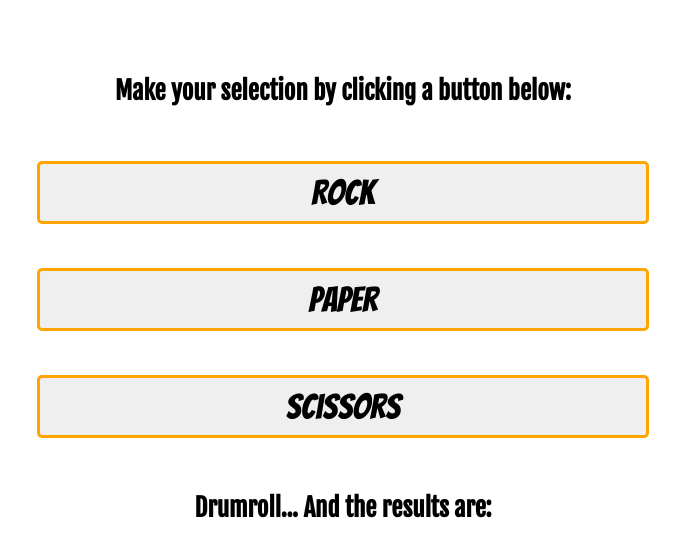
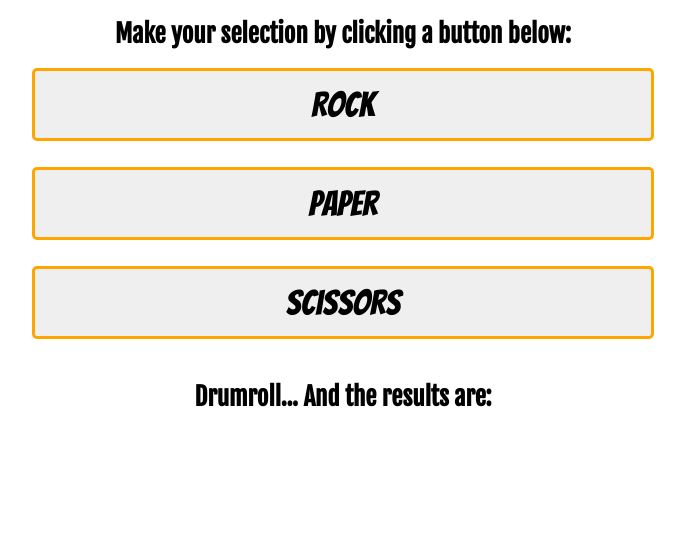
Before and after one commit to webdevyn/javascript-game, a plain HTML site: page index.html in a window 1280 px wide. Shown: the part 98-654 px from the top of the page, without its empty margins (297-982 px from the left). Drawn offline with Linux system fonts and the light colour scheme.

Commit message:
adjust css grid spacing

```diff
--- a/index.html
+++ b/index.html
@@ -16,7 +16,7 @@
     <div id="container">
       <div id="main">
         <h1>Rock, Paper, Scissors</h1>
-            <h2>Make your selection by clicking a button below:</h2>
+            <h2 id="topH2">Make your selection by clicking a button below:</h2>
                 <button type="button" id="btn1">Rock</button>
                 <button type="button" id="btn2">Paper</button>
                 <button type="button" id="btn3">Scissors</button>
--- a/style.css
+++ b/style.css
@@ -16,22 +16,27 @@
     display: grid;
     grid-template-columns: 1fr;
     grid-template-rows: auto;
-    gap: 3vmin;
+    gap: 2vmin;
 }
 
 h1 {
     font-family: 'Bangers', cursive;
     font-size: 50px;
+    margin-bottom: -15px;
 }
 
 h2 {
     font-size: 25px;
 }
 
+#topH2 {
+    margin-bottom: -2px;
+}
+
 button {
     font-family: 'Bangers', cursive;
-    padding: 10px;
-    margin: 10px;
+    padding: 15px;
+    margin: 5px;
     font-size: 35px;
     border-radius: 5px;
     border: 3px solid orange;
```
